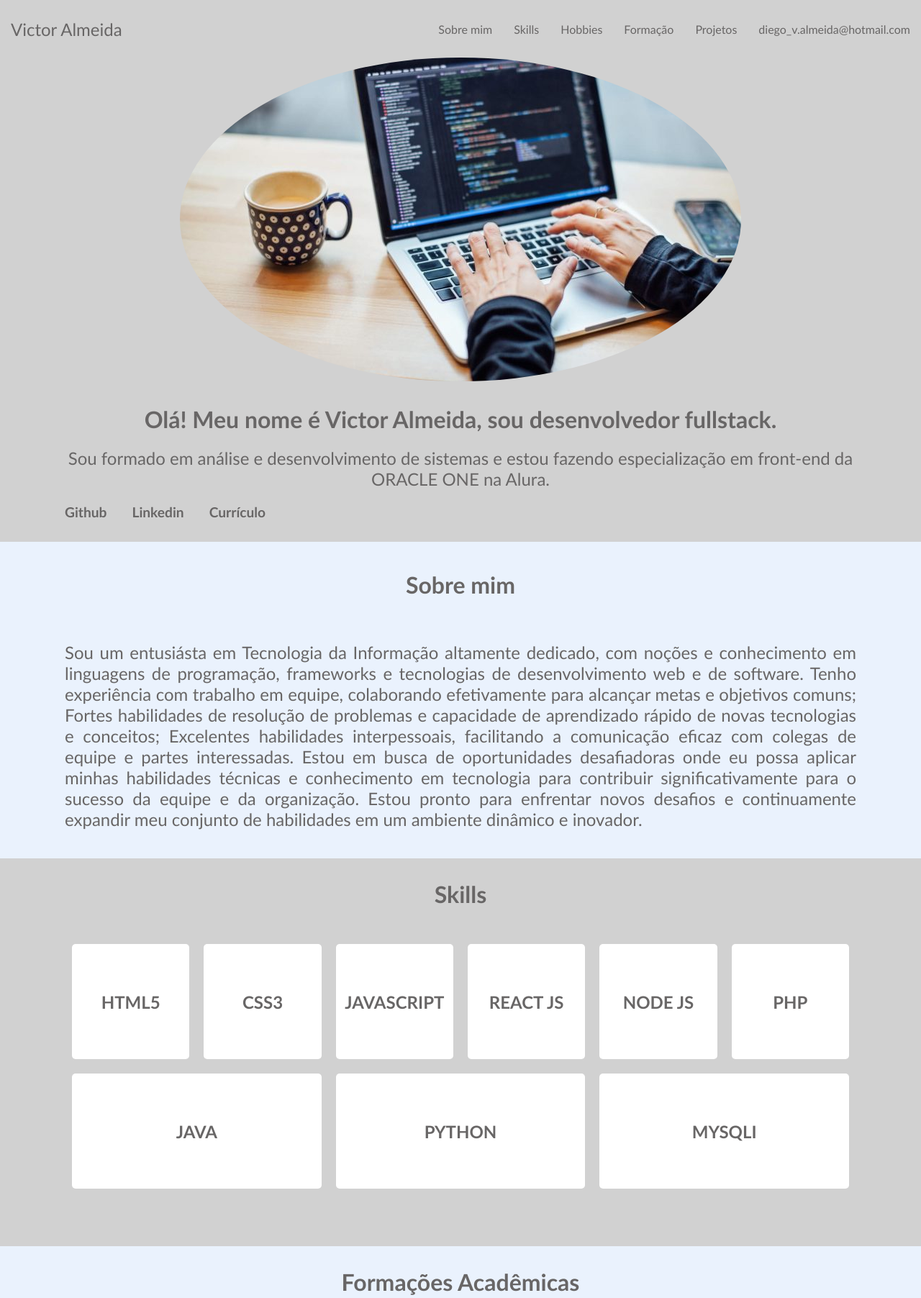
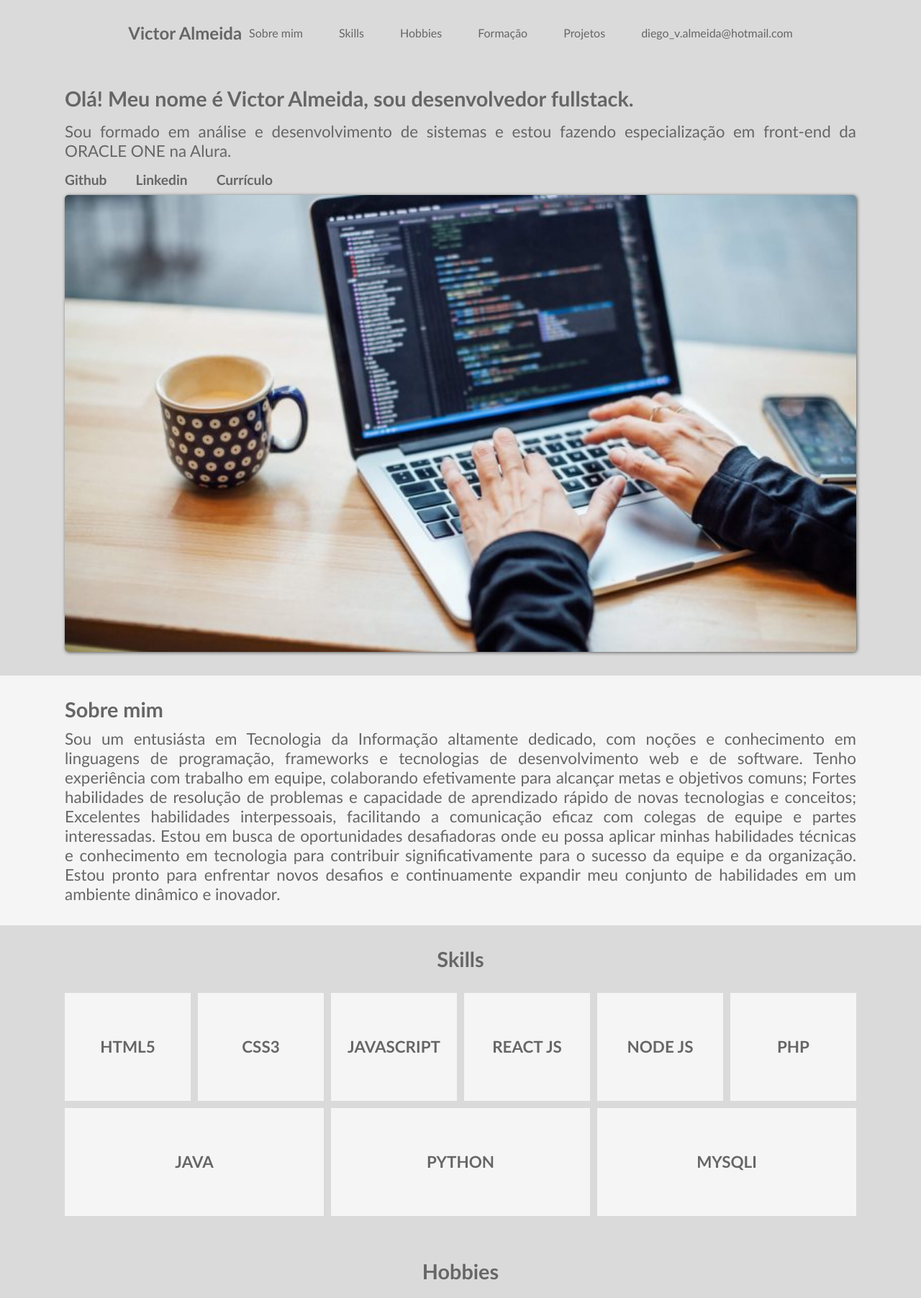
Before and after one commit to V1774R/Portifolio, a plain HTML site: page index.html in a window 1280 px wide. Shown: the top 1804 px of the page at 72% size. Drawn offline with Linux system fonts and the light colour scheme.

Commit message:
Atualização na lógica dos estilos

```diff
--- a/css/estilo.css
+++ b/css/estilo.css
@@ -1,177 +1,180 @@
 body{
-    color: rgb(104, 102, 102);
-    background-color: rgb(209, 209, 209);
+    color:#666;
+}
+section{
+    padding-block: 30px;
+}
+
+h1{
+    font-size: 1.8rem;
+    width: 100%;
+}
+p{
+    font-weight: lighter;
+    font-size: 1.4rem;
+    text-align: justify;
+}
+p.item{
+    text-align: center;
 }
 a{
     text-decoration: none;
-    color: rgb(104, 102, 102);
+    color: #666;
+    transition: 0.5s;
+}
+a:hover{
+    color: black;
+    transition: 0.5s;
+}
+.topo{
+    background-color: #dadada;
+    height: 90px;
+    color: #666;
+}
+/* AREA DO TPO */
+.topo__area{
+    max-width: 90%;
+    background-color: none;
+}
+/* LARGURA DAS DEMAIS AREAS */
+.area{
+    max-width: 90%;
+    background-color: none;
+}
+.topo__area__logo{
+   font-size: 1.5rem;
+   font-weight: bolder;
+   background-color: none;
+}
+.topo__area__links{
+    font-size: 0.8rem;
+    background-color: none;
+}
+.topo__area__links__link{
+    display: none;
+}
+/* Sessões */
+    /* Cores da sessão */
+
+.cor1{
+    background-color:#dadada;
+}
+.cor2{
+    background-color: #F5F5F5;
 }
 
-.topo__logo{
-    font-size: 1em;
-    font-family: 'Trebuchet MS', 'Lucida Sans Unicode', 'Lucida Grande', 'Lucida Sans', Arial, sans-serif;
-    flex-shrink: 1;
+
+.banner__area__textos{
+    order: 1;
+}
+.banner__area__textos__links{
+    font-weight: bold;
+    font-size: 1.2rem;
+}
+
+.banner__area__foto__foto{
+
+    max-width: 400px;
+    box-shadow: 1px 1px 5px rgb(90, 90, 90);
+    border-radius: 100%;
+}
+.tituloDados{
+    margin-bottom: 20px;
+    text-align: center;
+}
+.itens{
+    width: 150px;
+    height: 150px;
+    flex-grow: 1;
+}
+
+.item{
+    font-weight: bolder;
+    color: #666;
 
 }
 
-.topo__menu a:nth-child(1),
-.topo__menu a:nth-child(2),
-.topo__menu a:nth-child(3),
-.topo__menu a:nth-child(4),
-.topo__menu a:nth-child(5){
+/* POR ENQUANTO */
+.icone{
     display: none;
 }
-.topo__menu a:nth-child(6){
-    font-size: 0.7rem;
+/* ------------------ */
+/* experiencia */
+
+.experiencia__item{
+    max-width: 100%;
 }
-a:hover{
-    color: rgb(39, 39, 39);
-    scale: 1.05 ;
-
+.experiencia__item__img{
+    max-width: 100%;
 }
-.banner__textos{
-    order: 2;
-    background-color: none;
-
+.experiencia__botao{
+    width: 150px;
+    border: none;
+    padding: 10px;
+    transition: 0.5s;
 }
-.banner__textos__titulo,
-.titulo{
-    font-size: 2rem;
-    font-weight: bolder;
-    background-color: none;
-}
-.banner__textos__paragrafo{
-    font-size: 1.5rem;
-    font-weight: lighter;
-    background-color: none;
-}
-.banner__apresentacao__links{
-    font-size: 1.2rem;
-    font-weight: bold;
+.experiencia__botao:hover{
+    background-color: #9c9c9c;
+    transition: 0.5s;
 }
 
-.banner__foto{
-    order: 1;
+.experiencia__item__descricao{
+    text-align: center;
 }
-.banner__foto__foto{
-    border-radius: 100%;
-    width: 250px;
-
+.formulario{
+    min-width: 300px;
 }
-.conteudo{
-    background-color: #EAF2FD;
-    text-align: justify;
+.formulario__campo{
+    width: 100%;
+    height: 50px;
+    border: 1px solid rgb(69, 150, 170);
+    flex-grow: 1;
+    border-radius: 5px;
 }
-.titulo{
-    width: 100%;
-    text-align: center;
-    margin-bottom: 30px;
+.imgContato{
+    max-width: 50%;
+    display: none;
+}
+footer{
+    height: 120px;
+    background-color: #666;
 }
 
-/* ESTILO GLOBAL PARA O ITEM ABAIXO: */
-.skills__titulo,
-.formacoes__titulo,
-.experiencia__titulo{
-    margin-bottom: 40px;
-}
-.skills__item,
-.formacao__item{
-    background-color: white;
-    width: 160px;
-    height: 160px;
-    border-radius: 5px;
-    margin: 10px;
-    flex-grow: 1;
-    font-weight: bolder;
-    font-size: 1.5rem;
-    color: rgb(104, 102, 102);
-    transition: 0.2s;
-}
-.skills__item:hover,
-.formacao__item:hover{
-    transition: 0.2s;
-    scale: 1.05;
-}
-.formacao__item__descricao{
-    width: 100%;
-    text-align: center;
+.textoRodape{
     font-size: 0.8rem;
 }
 
-/* experiencia */
-.experiencia__item__img{
-    width: 100%
-}
-.experiencia__item__descricao{
-    font-family: 'Gill Sans', 'Gill Sans MT', Calibri, 'Trebuchet MS', sans-serif;
-    font-size: 1.4rem;
-    text-align: center;
-}
-.experiencia__item__botoes_btn{
-    width: 150px;
-    border: none;
-    padding: 15px;
-    background-color: white;
-    transition: 0.5s;
-    color: rgb(104, 102, 102);
-    font-weight: bolder;
-    border-radius: 5px;
-    font-size: 1rem;
-    flex-grow: 1;
-    margin: 5px;
-}
-.experiencia__item__botoes_btn:hover{
-    background-color: #EAF2FD;
-    transition: 0.5s;
-}
 
-
-/* temporario */
-.skills__item span{
-    display: none;
-}
-
-/* Versão para telas maiores que 900px */
-@media (min-width: 899px) {
-    .topo__logo{
-        font-size: 1.5em;
-    }
-    .topo__menu{
-        display: flex;
-        gap: 30px;
-    }
-    .banner__textos{
-        width: 1100px;
-        text-align: center;
-    }
-    .topo__menu a:nth-child(1),
-    .topo__menu a:nth-child(2),
-    .topo__menu a:nth-child(3),
-    .topo__menu a:nth-child(4),
-    .topo__menu a:nth-child(5){
-        display: inline-block;
-    }
-    .topo__menu a:nth-child(6){
-       font-size: 1rem;
-    }
-    .banner__foto__foto{
-        width: 100%;
-
-    }
-    .conteudo__area{
-        width: 1100px;
-    }
-    .conteudo__sobre{
-        font-size: 1.5rem;
-        font-weight: lighter;
-    }
-    .skills__titulo{
-        width: 100%;
-        text-align: center;
-        background-color: none;
-    }
-    .experiencia__area{
+@media(min-width: 960px){
+    .area{
         max-width: 1100px;
         background-color: none;
     }
+    .topo__area__links{
+        font-size: 1rem;
+        background-color: none;
+    }
+    .topo__area__links__link{
+        display: block;
+    }
+    .banner{
+        background-color: none;
+    }
+    .banner__area__foto{
+        order: 2;
+    }
+
+    .banner__area__foto__foto{
+        width: 1100px;
+        max-width: 100%;
+        border-radius: 5px;
+        max-width: 100%;
+    }
+    .imgContato{
+        max-width: 50%;
+        display: block;
+    }
+    .formulario{
+        width: 100%;
+    }
 }
--- a/css/flexbox.css
+++ b/css/flexbox.css
@@ -1,96 +1,103 @@
-/* TOPO E BANNER */
 .topo{
-    display: flex;
-    justify-content: space-between;
-    align-items: center;
-    height: 80px;
-    padding: 0px 15px;
-}
-.banner{
-    display: flex;
-    flex-direction: column;
-    align-items: center;
-    gap: 30px;
-    padding: 0px 20px;
-    background-color: none;
-}
-.banner__textos{
-    display: flex;
-    flex-direction: column;
-    gap: 20px;
-    margin-bottom: 30px;
-}
-.banner__apresentacao__links{
-    display: flex;
-    gap: 35px;
-}
-
-/* CONTEUDO */
-
-.conteudo{
-    background-color: none;
-    padding: 40px 20px;
     display: flex;
     align-items: center;
     justify-content: center;
 }
-.conteudo__area{
+.topo__area{
+    display: flex;
+    justify-content: space-between;
+    align-items: center;
+    flex-grow: 1;
+}
+/* Configurações das areas */
+.area{
+    display: flex;
+    justify-content: space-between;
+    flex-direction: column;
+    align-items: center;
+    flex-grow: 1;
+    gap: 25px;
+}
+.topo__area__links{
+    display: flex;
+    gap: 50px;
+}
+section{
+    display: flex;
+    align-items: center;
+    justify-content: center;
+}
+
+.banner__area__textos{
+    display: flex;
+    flex-direction: column;
+    gap: 15px;
+}
+.banner__area__textos__links{
+    display: flex;
+    flex-direction: row;
+    gap: 40px;
+}
+.area{
+    display: flex;
+    justify-content: center;
+    flex-direction: row;
+    flex-grow: 0;
+    gap: 10px;
+    flex-wrap: wrap;
+}
+.itens{
+    display: flex;
+    align-items: center;
+    justify-content: center;
+    flex-direction: column;
+
+}
+.experiencia__area{
+    display: flex;
+    flex-direction: column;
+    gap: 80px;
+}
+.experiencia__item{
+    display: flex;
+    flex-direction: column;
+    gap: 10px;
+}
+.experiencia__botoes{
+    display: flex;
+    gap: 20px;
+    align-items: center;
+    justify-content: center;
+
+}
+.contatoArea{
     display: flex;
     flex-direction: column;
     gap: 30px;
 }
-.skills,
-.formacao,
-.experiencia{
-    padding: 30px 20px;
+.formulario{
     display: flex;
-    flex-wrap: wrap;
-    margin-bottom: 40px;
-}
-.skills__area,
-.formacao__area,
-.experiencia__area{
-    display: flex;
-    flex-wrap: wrap;
-    width: 1100px;
-    margin: auto;
-    background-color: none;
+    flex-direction: column;
+    gap: 30px;
 
 }
-.formacao{
-    background-color: #EAF2FD;
-
+.formImg{
+    display: flex;
+    flex-direction: row;
+    gap: 20px;
+    justify-content: space-between;
 }
-.skills__item,
-.formacao__item{
+footer{
     display: flex;
-    flex-direction: column;
+    justify-content: center;
     align-items: center;
-    justify-content: center;
-}
-
-/* experiencia */
-.experiencia__item{
-    display: flex;
     flex-direction: column;
     gap: 20px;
-    margin-bottom: 60px;
 }
-.experiencia__item__botoes{
+.redes{
     display: flex;
-    align-items: center;
-    justify-content: space-evenly;
-    background-color: none;
-
-
+    gap: 30px;
 }
-/* rodape */
-.rodape{
-    height: 100px;
-    background-color: #EAF2FD;
-    display: flex;
-    align-items: center;
-    justify-content: center;
-    flex-direction: column;
-    gap: 10px;
+.redes img{
+    width: 50px;
 }
--- a/css/reset.css
+++ b/css/reset.css
@@ -1,4 +1,4 @@
 *{
-    margin: 0px;
+    margin: 0px; /* Tira as margens de todos os elementos. O sinal de * significa tudo. */
     font-family: 'Gill Sans', 'Gill Sans MT', Calibri, 'Trebuchet MS', sans-serif;
 }
--- a/index.html
+++ b/index.html
@@ -4,41 +4,51 @@
     <meta charset="UTF-8">
     <meta name="viewport" content="width=device-width, initial-scale=1.0">
     <title>Portifólio</title>
+    <link rel="stylesheet" href="css/estilo.css">
     <link rel="stylesheet" href="css/reset.css">
-    <link rel="stylesheet" href="css/estilo.css">
     <link rel="stylesheet" href="css/flexbox.css">
-
 </head>
 <body>
     <header class="topo">
-        <span class="topo__logo">Victor Almeida</span>
-        <nav class="topo__menu">
-            <a href="#">Sobre mim</a>
-            <a href="#">Skills</a>
-            <a href="#">Hobbies</a>
-            <a href="#">Formação</a>
-            <a href="#">Projetos</a>
+        <div class="topo__area area">
+            <div class="topo__area__logo">Victor Almeida</div>
+            <div class="topo__area__links">
+                <a href="#" class="topo__area__links__link">Sobre mim</a>
+                <a href="#" class="topo__area__links__link">Skills</a>
+                <a href="#" class="topo__area__links__link">Hobbies</a>
+                <a href="#" class="topo__area__links__link">Formação</a>
+                <a href="#" class="topo__area__links__link">Projetos</a>
                 <a href="#">diego_v.almeida@hotmail.com</a>
-        </nav>
+            </div>
+        </div>
     </header>
-    <section class="banner">
-        <div class="banner__textos">
-            <h1 class="banner__textos__titulo ">Olá! Meu nome é Victor Almeida, sou desenvolvedor fullstack. </h1>
-            <p class="banner__textos__paragrafo">Sou formado em análise e desenvolvimento de sistemas e estou fazendo especialização em front-end da ORACLE ONE na Alura.</p>
-            <div class="banner__apresentacao__links">
+
+    <!-- primeira sessão -->
+
+    <section class="banner cor1">
+        <div class="banner__area area">
+            <div class="banner__area__foto">
+                <img src="imgs/foto.jpg" alt="imagem de Victor Almeida" class="banner__area__foto__foto">
+            </div>
+            <div class="banner__area__textos">
+                <h1 class="banner__area__textos__titulo ">Olá! Meu nome é Victor Almeida, sou desenvolvedor fullstack. </h1>
+                <p class="banner__area__textos__paragrafo">Sou formado em análise e desenvolvimento de sistemas e estou fazendo especialização em front-end da ORACLE ONE na Alura.</p>
+                <div class="banner__area__textos__links">
                     <a href="https://github.com/V1774R?tab=repositories">Github</a>
                     <a href="https://www.linkedin.com/in/v1774r/">Linkedin</a>
                     <a href="#" onclick="alert('Arquivo temporariamente indisponível. Tente novamente mais tarde.')">Currículo</a>
                 </div>
             </div>
-        <div class="banner__foto">
-            <img src="imgs/foto.jpg" alt="imagem de Victor Almeida" class="banner__foto__foto">
+
         </div>
     </section>
-    <section class="conteudo">
-        <div class="conteudo__area">
-            <h1 class="conteudo__titulo titulo">Sobre mim</h1>
-            <p class="conteudo__sobre">
+
+    <!-- SOBRE MIM -->
+
+    <section class="conteudo cor2">
+        <div class="conteudo__area area">
+            <h1 class="conteudo__area__titulo">Sobre mim</h1>
+            <p class="conteudo__area__sobre">
                 Sou um entusiásta em Tecnologia da Informação altamente dedicado, com noções e conhecimento em linguagens de programação,
                 frameworks e tecnologias de desenvolvimento web e de software.
                 Tenho experiência com trabalho em equipe, colaborando efetivamente para alcançar metas e objetivos comuns;
@@ -51,81 +61,131 @@
             </p>
         </div>
     </section>
-    <section class="skills">
-        <h1 class="skills__titulo titulo">Skills</h1>
-            <div class="skills__area">
-                <div class="skills__item">
-                    <span>icone</span>
-                    <p>HTML5</p>
+
+     <!-- SKILLS -->
+
+    <section class="skills cor1">
+        <div class="skills__area area">
+            <h1 class="skills__area__titulo tituloDados">Skills</h1>
+            <div class="itens cor2">
+                <span class="skills__itens__icone icone">icone</span>
+                <p class="skills__itens__item item">HTML5</p>
             </div>
-                <div class="skills__item">
-                    <span>icone</span>
-                    <p>CSS3</p>
+
+            <div class="itens cor2">
+                <span class="skills__itens__icone icone">icone</span   >
+                <p class="skills__itens__item item">CSS3</p>
             </div>
-                <div class="skills__item">
-                    <span>icone</span>
-                    <p>JAVASCRIPT</p>
+
+            <div class="itens cor2">
+                <span class="skills__itens__icone icone">icone</span>
+                <p class="skills__itens__item item">JAVASCRIPT</p>
             </div>
-                <div class="skills__item">
-                    <span>icone</span>
-                    <p>REACT JS</p>
+
+            <div class="itens cor2">
+                <span class="skills__itens__icone icone">icone</span>
+                <p class="skills__itens__item item">REACT JS</p>
             </div>
-                <div class="skills__item">
-                    <span>icone</span>
-                    <p>NODE JS</p>
+
+            <div class="itens cor2">
+                <span class="skills__itens__icone icone">icone</span>
+                <p class="skills__itens__item item">NODE JS</p>
             </div>
-                <div class="skills__item">
-                    <span>icone</span>
-                    <p>PHP</p>
+
+            <div class="itens cor2">
+                <span class="skills__itens__icone icone">icone</span>
+                <p class="skills__itens__item item">PHP</p>
             </div>
-                <div class="skills__item">
-                    <span>icone</span>
-                    <p>JAVA</p>
+
+            <div class="itens cor2">
+                <span class="skills__itens__icone icone">icone</span>
+                <p class="skills__itens__item item">JAVA</p>
             </div>
-                <div class="skills__item">
-                    <span>icone</span>
-                    <p>PYTHON</p>
+
+            <div class="itens cor2">
+                <span class="skills__itens__icone icone">icone</span>
+                <p class="skills__itens__item item">PYTHON</p>
             </div>
-                <div class="skills__item">
-                    <span>icone</span>
-                    <p>MYSQLI</p>
+
+            <div class="itens cor2">
+                <span class="skills__itens__icone icone">icone</span>
+                <p class="skills__itens__item item">MYSQLI</p>
             </div>
         </div>
+    </section>
 
-    </section>
-    <section class="formacao">
+ <!-- HOBBIES -->
 
-        <h1 class="titulo">Formações Acadêmicas</h1>
-        <div class="formacao__area">
-            <div class="formacao__item">
-                <span>UNINTER</span>
-                <p class="formacao__item__descricao">Análise e desenvolvimento de Sistemas</p>
+    <section class="cor1">
+        <div class="hobbie__area area">
+            <h1 class="hobbie__area__titulo tituloDados">Hobbies</h1>
+            <div class="itens cor2">
+                <span class="hobbie__itens__icone icone">icone</span>
+                <p class="hobbie__itens__item item">Tecnologia</p>
             </div>
 
-            <div class="formacao__item">
-                <span>UDEMY</span>
-                <p class="formacao__item__descricao">JavaScript Fullstack</p>
+            <div class="itens cor2">
+                <span class="hobbie__itens__icone icone">icone</span>
+                <p class="hobbie__itens__item item">Violão</p>
             </div>
 
-            <div class="formacao__item">
-                <span>ONE NEXT - ALURA</span>
-                <p class="formacao__item__descricao">Especialização em Front-end</p>
+            <div class="itens cor2">
+                <span class="hobbie__itens__icone icone">icone</span>
+                <p class="hobbie__itens__item item">Teclado</p>
             </div>
 
+            <div class="itens cor2">
+                <span class="hobbie__itens__icone icone">icone</span>
+                <p class="hobbie__itens__item item">Guitarra</p>
+            </div>
+
+            <div class="itens cor2">
+                <span class="hobbie__itens__icone icone">icone</span>
+                <p class="hobbie__itens__item item">Cinema</p>
+            </div>
+
+            <div class="itens cor2">
+                <span class="hobbie__itens__icone icone">icone</span>
+                <p class="hobbie__itens__item item">Jogos online</p>
+            </div>
         </div>
     </section>
-    <section class="experiencia">
-        <h1 class="experiencia__titulo titulo">Experiência Profissional</h1>
-        <div class="experiencia__area">
+
+    <!-- Formações -->
+
+    <section class="cor2">
+        <div class="area">
+            <h1 class="tituloDados">Formações Acadêmicas</h1>
+            <div class="itens cor1">
+                <p class="item ">Análise e desenvolvimento de Sistemas</p>
+                <span >UNINTER</span>
+            </div>
+
+            <div class="itens cor1">
+                <p class="item ">JavaScript Fullstack</p>
+                <span >UDEMY</span>
+            </div>
+
+            <div class="itens cor1">
+                <p class="item ">Especialização em Front-end</p>
+                <span >ONE NEXT - ALURA</span>
+            </div>
+    </section>
+
+    <!-- Experiencias -->
+
+    <section class="cor1">
+        <div class="experiencia__area area">
+            <h1 class="tituloDados">Experiência Profissional</h1>
             <div class="experiencia__item">
                 <img src="imgs/eaf.png" alt="foto do projeto Espaço Amanda Fernandes" class="experiencia__item__img">
                 <p class="experiencia__item__descricao" >Projeto Espaço Amanda Fernandes</p>
-                <div class="experiencia__item__botoes">
+                <div class="experiencia__botoes">
                     <a href="https://github.com/V1774R?tab=repositories" target="_blank">
-                        <input type="button" value="Repositório" class="experiencia__item__botoes_btn">
+                        <input type="button" value="Repositório" class="experiencia__botao">
                     </a>
                     <a href="https://projeto-eaf.vercel.app/" target="_blank">
-                        <input type="button" value="DEMO" class="experiencia__item__botoes_btn">
+                        <input type="button" value="DEMO" class="experiencia__botao">
                     </a>
                 </div>
             </div>
@@ -133,25 +193,40 @@
             <div class="experiencia__item">
                 <img src="imgs/boe.png" alt="foto projeto BOE-GCMR" class="experiencia__item__img">
                 <p class="experiencia__item__descricao" >Projeto Boletim Online Guarda Civil Municipal</p>
-                <div class="experiencia__item__botoes">
-                    <a href="https://github.com/V1774R?tab=repositories" target="_blank"><input type="button" value="Repositório" class="experiencia__item__botoes_btn"></a>
-                    <a href="https://projeto-bo-e.vercel.app/" target="_blank"><input type="button" value="DEMO" class="experiencia__item__botoes_btn"></a>
+                <div class="experiencia__botoes">
+                    <a href="https://github.com/V1774R?tab=repositories" target="_blank"><input type="button" value="Repositório" class="experiencia__botao"></a>
+                    <a href="https://projeto-bo-e.vercel.app/" target="_blank"><input type="button" value="DEMO" class="experiencia__botao"></a>
                 </div>
             </div>
 
-            <!-- <div class="experiencia__item">
-                <img src="imgs/ptf.png" alt="Foto do projeto Portifólio Victor Almeida" class="experiencia__item__img">
-                <p class="experiencia__item__descricao" >Projeto Portifólio Victor Almeida</p>
-                <div class="experiencia__item__botoes">
-                    <a href="https://github.com/V1774R?tab=repositories" target="_blank"><input type="button" value="Repositório" class="experiencia__item__botoes_btn"></a>
-                    <a href="https://projeto-bo-e.vercel.app/" target="_blank"><input type="button" value="DEMO" class="experiencia__item__botoes_btn"></a>
-                </div>
-            </div> -->
         </div>
 
     </section>
-    <footer class="rodape">
-        <p class="rodape__texto">Desenvolvido por Victor Almeida</p>
+    <section>
+        <div class="contatoArea cor3 area">
+            <h1 class="tituloDados">Contato</h1>
+            <p>Quer entrar em contato comigo? Preencha o formulário abaixo ou use as opções de contato disponíveis.</p>
+            <div class="formImg">
+                <img src="imgs/contato.jpg" alt="imagem de contato" class="imgContato">
+                <form action="#" class="formulario">
+                    <input type="text" placeholder="Nome" class="formulario__campo">
+                    <input type="text" placeholder="E-mail" class="formulario__campo">
+                    <input type="text" placeholder="Assunto" class="formulario__campo">
+                    <textarea placeholder="Mensagem" class="formulario__campo"></textarea>
+                    <input type="submit" value="Enviar Mensagem" class="formulario__campo">
+                </form>
+            </div>
+        </div>
+    </section>
+    <footer class="cor2">
+
+            <div class="redes">
+                <a href="https://api.whatsapp.com/send?phone=5581982110851&text=Ol%C3%A1%2C%20Victor%20Almeida!%20Vim%20do%20seu%20portif%C3%B3lio." target="_blank"><img src="imgs/zap.png" alt="Whatsapp"></a>
+                <a href="https://github.com/V1774R?tab=repositories" target="_blank"><img src="imgs/git.png" alt="Github"></a>
+                <a href="https://www.linkedin.com/in/v1774r/" target="_blank"><img src="imgs/linkedin.png" alt="Linkedin"></a>
+            </div>
+            <p class="textoRodape">Desenvolvido por Victor Almeida</p>
+
     </footer>
 </body>
 </html>
```
Also changed, not shown: imgs/contato.jpg (added), imgs/git.png (added), imgs/linkedin.png (added), imgs/zap.png (added). Lines whose indentation alone changed are shown as unchanged.
